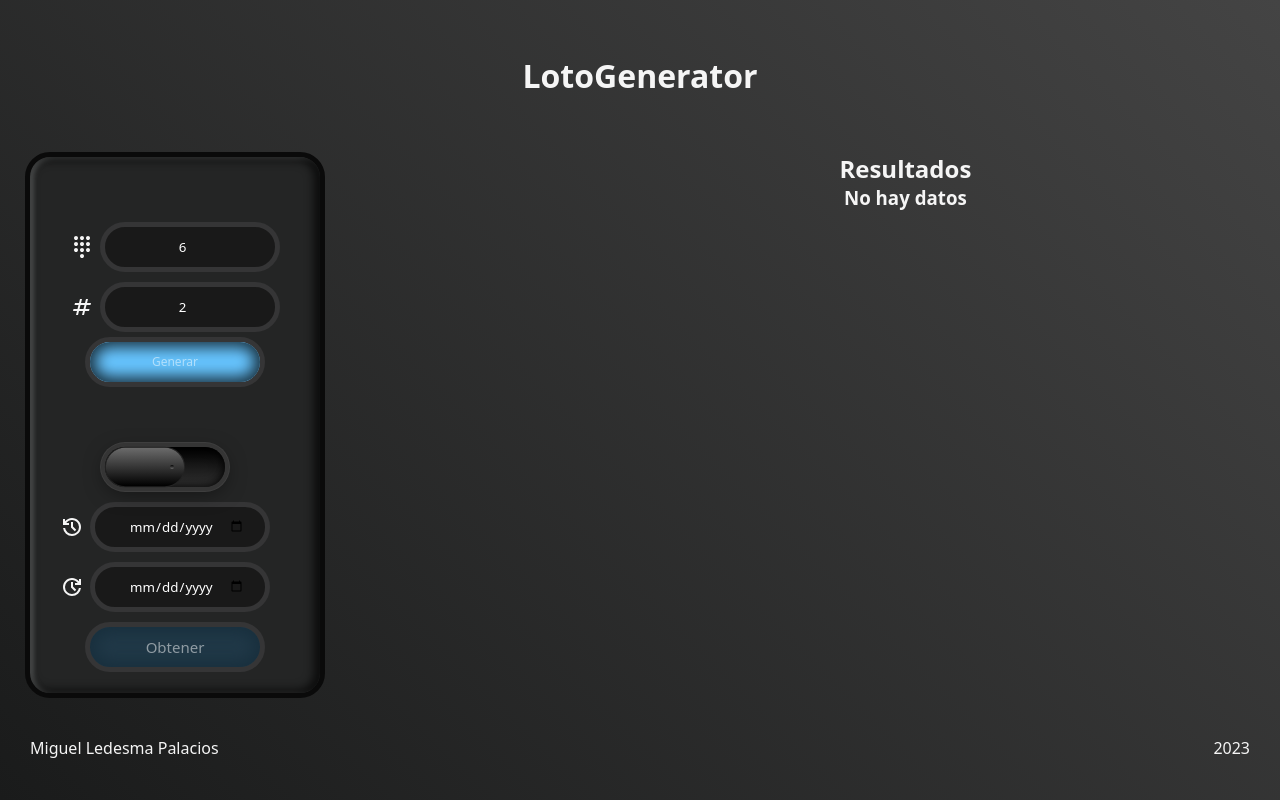
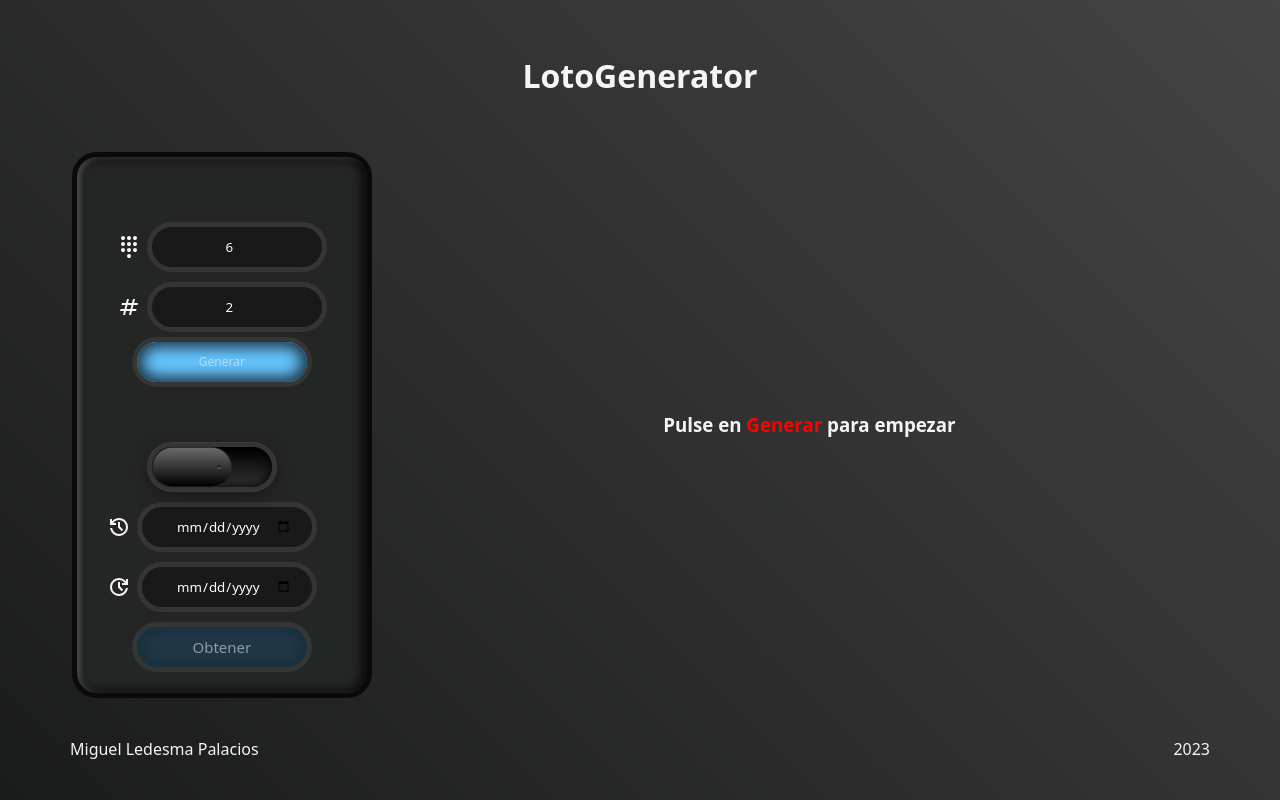
Before and after one commit to mledpal/loterias, a React (Vite) app: page / in a window 1280 px wide. Built offline with nearby package versions, Linux system fonts and the light colour scheme.

Commit message:
Últimas actualizaciones. Mayormente estilos y código para mostrar las bolas.

```diff
--- a/src/App.jsx
+++ b/src/App.jsx
@@ -19,7 +19,6 @@ export const App = () => {
 			</aside>
 
 			<main>
-				<h2>Resultados</h2>
 				<MostrarResultados combinacion={combinacion} />
 			</main>
 
--- a/src/Components/Bola/Bola.jsx
+++ b/src/Components/Bola/Bola.jsx
@@ -1,3 +1,3 @@
-export const Bola = ({ num }) => {
-	return <div className='bola'>{num}</div>;
+export const Bola = ({ num, tipo }) => {
+	return <div className={tipo}>{num}</div>;
 };
--- a/src/Components/Formulario/Formulario.css
+++ b/src/Components/Formulario/Formulario.css
@@ -37,6 +37,10 @@ form button:hover {
     box-shadow: 0 0 15px 5px #84ccf8 inset;
 }
 
+div.inputs {
+  display: flex;
+  flex-direction: row;
+}
 
 form label {
   display: flex;
--- a/src/Components/InputBox/InputBox.jsx
+++ b/src/Components/InputBox/InputBox.jsx
@@ -8,6 +8,7 @@ export const InputBox = ({ valor = 6, min = 1, max = 6, tipo, setValor }) => {
 		<label>
 			{tipo === "C" ? <Numbers /> : <Otros />}
 			<input
+				className='inpNumber'
 				type='number'
 				value={valor}
 				min={min}
--- a/src/Components/MostrarResultados/MostrarResultados.css
+++ b/src/Components/MostrarResultados/MostrarResultados.css
@@ -1,3 +1,8 @@
+h3 span {
+  color: red;
+  font-weight: 600;
+}
+
 div.bolasContainer {
   display:flex;
   flex-direction: row;
@@ -5,6 +10,7 @@ div.bolasContainer {
   justify-content: center;
   padding: 20px;
 }
+
 div.estrellas,
 div.numeros {
   width: 100%;
@@ -13,8 +19,17 @@ div.numeros {
   margin: 25px;
 }
 
+
+div.bola.N {
+  background-image: radial-gradient(closest-side at 65% 20%, white, #888 , #333, #222, black);
+}
+
+div.bola.E {
+  background-image: radial-gradient(closest-side at 65% 20%, red, #c50000 , #6b0000, #3d0000, black);
+}
+
 div.bola {
-  background-image: radial-gradient(closest-side at 65% 20%, white, #888 , #333, #222, black);
+
   display: inline-block;
   padding: 10px;
   margin: 5px;
--- a/src/Components/MostrarResultados/MostrarResultados.jsx
+++ b/src/Components/MostrarResultados/MostrarResultados.jsx
@@ -6,17 +6,21 @@ export const MostrarResultados = ({ combinacion }) => {
 			<div className='bolasContainer'>
 				<div className='numeros'>
 					{combinacion[0].map((num) => {
-						return <Bola key={num} num={num} />;
+						return <Bola key={num} num={num} tipo='bola N' />;
 					})}
 				</div>
 				<div className='estrellas'>
 					{combinacion[1].map((num) => {
-						return <Bola key={num} num={num} />;
+						return <Bola key={num} num={num} tipo='bola E' />;
 					})}
 				</div>
 			</div>
 		);
 	} else {
-		return <h3>No hay datos</h3>;
+		return (
+			<h3>
+				Pulse en <span>Generar</span> para empezar
+			</h3>
+		);
 	}
 };
--- a/src/index.css
+++ b/src/index.css
@@ -5,13 +5,18 @@
   font-family: system-ui, sans-serif;
 }
 
+:root {
+  background-image: linear-gradient(45deg,  #1a1b1b, rgb(68, 68, 68));
+}
+
 body #root {
   min-height: 100vh;
   width: 100%;
-  max-width: 100vw;
-  background-image: linear-gradient(45deg,  #1a1b1b, rgb(68, 68, 68));
+  max-width: 1200px;
   color: whitesmoke;
   display: grid;
+  place-items:center;
+  margin:auto;
   grid-template-areas: "header header header header"
                        "aside main main main"
                        "aside main main main"
@@ -25,7 +30,7 @@ header {
   display: grid;
   place-items: center;
   height: 150px;
-  width: 100vw;
+  width: 100%;
   top: 0;
 }
 
@@ -48,8 +53,9 @@ main {
   display: flex;
   flex-direction: column;
   align-items: center;
-  justify-content: flex-start;
-  width: 100%;
+  justify-content: center;
+  width: 820px;
+  height: 100%;
 }
 
 footer {
```
